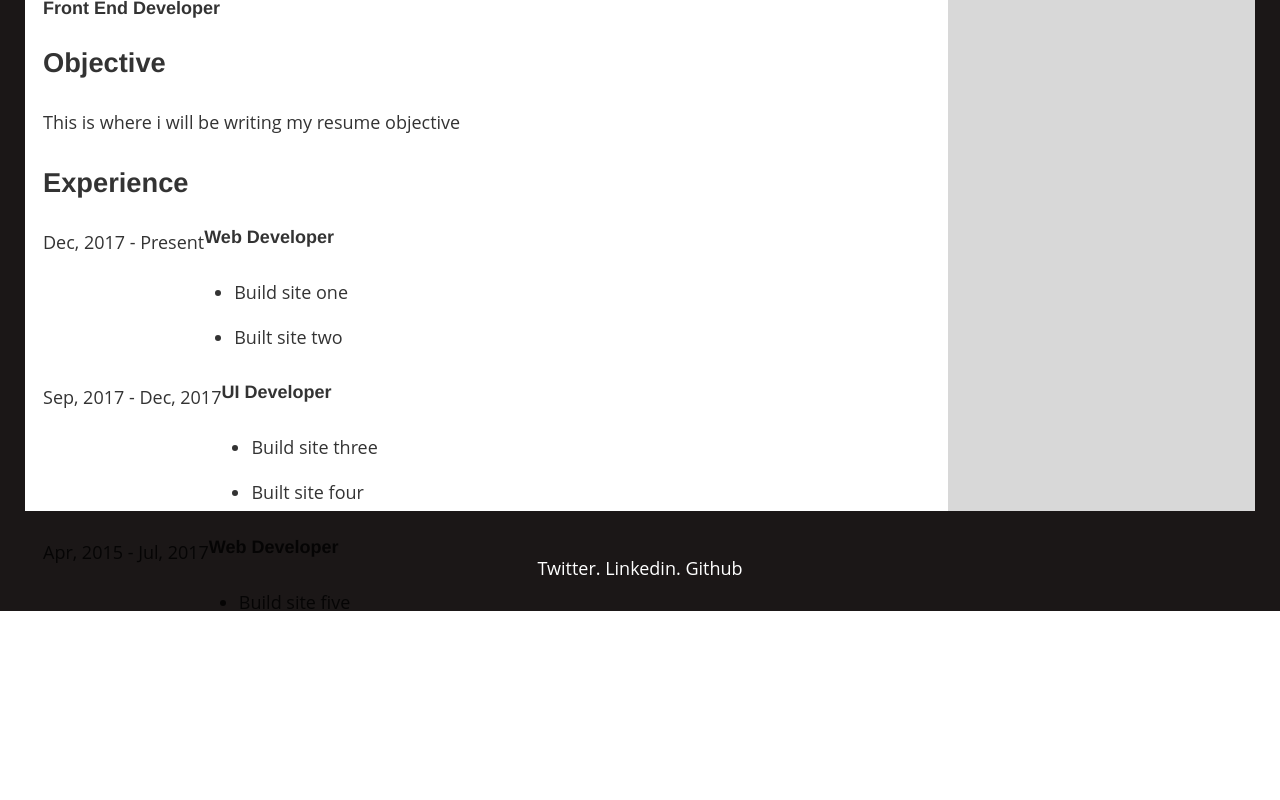
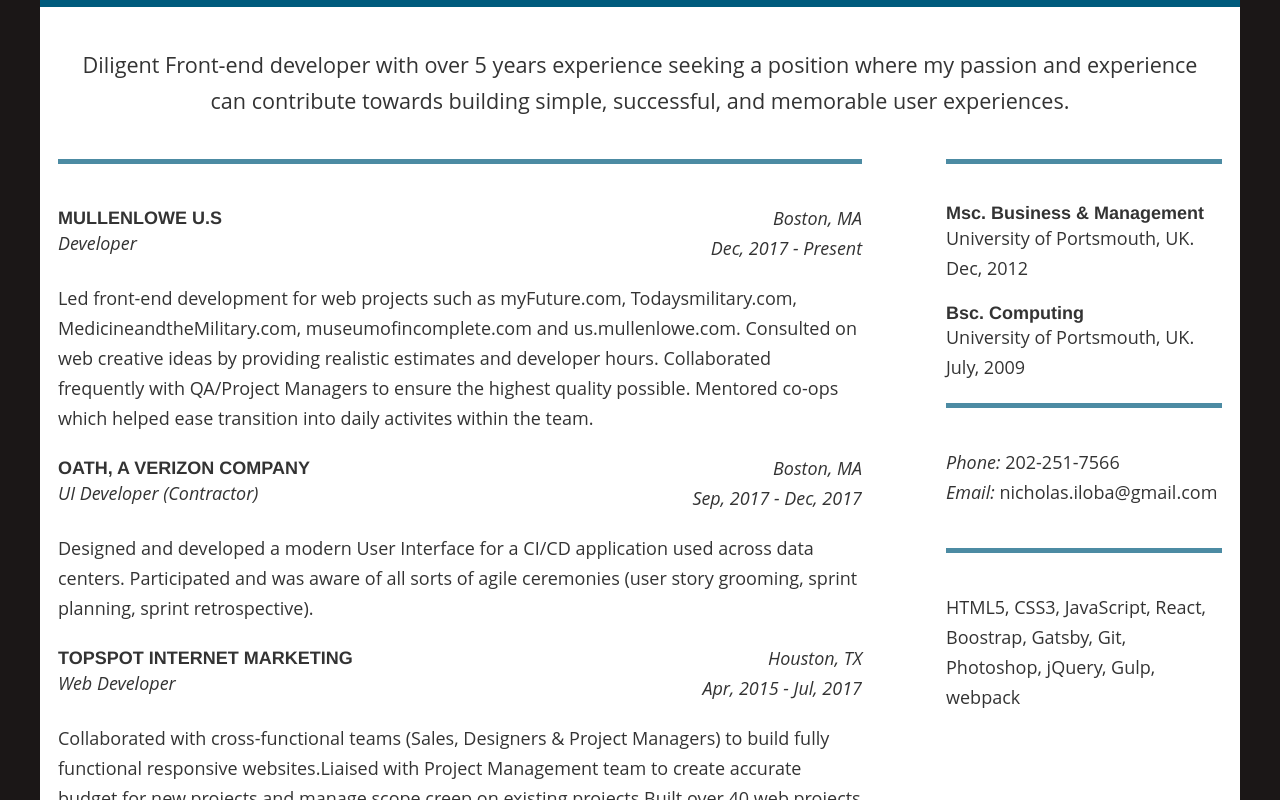
Before and after one commit to nini3008/nicholasiloba, a Gatsby site in the folder basic/: page /resume in a window 1280 px wide. Shown: the part 189-989 px from the top of the page. Before the commit the page ends 800 px from the top, so only its background shows below. Built offline with nearby package versions, Linux system fonts and the light colour scheme; Gatsby itself is replaced by a stand-in of ours; some packages are replaced by stand-ins of ours.

Commit message:
updated resume

```diff
--- a/basic/src/components/footer.js
+++ b/basic/src/components/footer.js
@@ -5,7 +5,7 @@
 const Navigation = () => {
   return (
     <div className={style.footer}>
-      <p>Twitter. Linkedin. Github</p>
+      <p>Linkedin. Github</p>
     </div>
   )
 }
--- a/basic/src/components/navigation.js
+++ b/basic/src/components/navigation.js
@@ -7,7 +7,9 @@
     <div className={style.navigation}>
       <div className={style.logo}>
         <h2>
-          <Link to="/">N</Link>
+          <Link to="/">
+            <span>NickIloba</span>
+          </Link>
         </h2>
       </div>
       <nav>
--- a/basic/src/components/resume.js
+++ b/basic/src/components/resume.js
@@ -20,11 +20,14 @@
                   Address
                   email
                   phone
+                  linkedin
                 }
                 Experience {
                   duties
                   jobTitle
                   year
+                  company
+                  city
                 }
                 Education {
                   degree
@@ -40,42 +43,33 @@
         <>
           {data.allDataJson.edges.map((data, id) => (
             <div key={1} className={style.resume_section}>
+              <div className={style.name_wrapper}>
+                <span>{data.node.description[0].name}</span>
+                <span>{data.node.description[0].jobTitle}</span>
+              </div>
+              <div className={style.objective}>
+                <p>{data.node.description[0].objective}</p>
+              </div>
               <div className={style.resume_wrapper}>
                 <div className={style.leftSide_resume}>
-                  <h1>{data.node.description[0].name}</h1>
-                  <h4>{data.node.description[0].jobTitle}</h4>
-                  <div className={style.objective}>
-                    <h2>Objective</h2>
-                    <p>{data.node.description[0].objective}</p>
-                  </div>
-
                   <div className={style.experienceWrapper}>
-                    <h2>Experience</h2>
                     {data.node.Experience.map((data, id) => {
                       return (
                         <div className={style.experience_list} key={id}>
-                          <span className={style.list_year}>{data.year}</span>
                           <div className={style.list_detail}>
-                            <h4>{data.jobTitle}</h4>
-                            <ul>
-                              {data.duties.map((duty, id) => {
-                                return <li key={id}>{duty}</li>
-                              })}
-                            </ul>
-                          </div>
-                        </div>
-                      )
-                    })}
-                  </div>
-                  <div className={style.educationWrapper}>
-                    <h2>Education</h2>
-                    {data.node.Education.map((data, id) => {
-                      return (
-                        <div className={style.education_list} key={id}>
-                          <span className={style.list_year}>{data.year}</span>
-                          <div className={style.list_detail}>
-                            <h4>{data.school}</h4>
-                            <p>{data.degree}</p>
+                            <div className={style.top_details}>
+                              <div className={style.list_company_name}>
+                                <h4>{data.company}</h4>
+                                <p>{data.jobTitle}</p>
+                              </div>
+                              <div className={style.list_city_name}>
+                                <p className={style.list_city}>{data.city}</p>
+                                <p className={style.list_year}>{data.year}</p>
+                              </div>
+                            </div>
+                            {data.duties.map((duty, id) => {
+                              return <p key={id}>{duty}</p>
+                            })}
                           </div>
                         </div>
                       )
@@ -83,7 +77,33 @@
                   </div>
                 </div>
                 <div className={style.rightSide_resume}>
-                  <h2>Personal Info</h2>
+                  <div className={(style.educationWrapper, style.blueBar)}>
+                    {data.node.Education.map((data, id) => {
+                      return (
+                        <div className={style.education_list} key={id}>
+                          <div className={style.list_detail}>
+                            <h4>{data.degree}</h4>
+                            <p>
+                              {data.school}. {data.year}
+                            </p>
+                          </div>
+                        </div>
+                      )
+                    })}
+                  </div>
+                  <div className={`${style.personalWrapper} ${style.blueBar}`}>
+                    <p>
+                      <em>Phone:</em> {data.node.Personal[0].phone}
+                    </p>
+                    <p>
+                      <em>Email:</em> {data.node.Personal[0].email}
+                    </p>
+                  </div>
+                  <div className={(style.skillsWrapper, style.blueBar)}>
+                    {data.node.skills.map((list, id) => {
+                      return <p key={id}>{list}</p>
+                    })}
+                  </div>
                 </div>
               </div>
             </div>
--- a/basic/src/components/resume.module.scss
+++ b/basic/src/components/resume.module.scss
@@ -1,36 +1,132 @@
 .resume_section {
-  height: 100vh;
+  height: 100%;
   vertical-align: middle;
   display: flex;
   justify-content: center;
   flex-direction: column;
+  max-width: 1200px;
+  margin: 0 auto;
+  padding: 100px 0;
+}
+
+h1,
+p,
+h2,
+h3,
+h4,
+h5 {
+  margin: 0;
+}
+
+ul,
+li {
+  margin-bottom: 0;
+  margin-left: 0;
+}
+li {
+  list-style: none;
 }
 
 .resume_wrapper {
   background: white;
-  height: calc(100% - 200px);
-  width: calc(100% - 50px);
+  height: calc(100% - 300px);
+  width: 100%;
   margin: 0 auto;
   display: flex;
 }
 
 .experience_list {
-  display: flex;
+  //display: flex;
   width: 100%;
+  margin-bottom: 20px;
 }
 
 .leftSide_resume {
-  width: 75%;
-  padding: 1rem;
+  width: 70%;
+  margin-right: 4%;
+  padding: 0rem 1rem 1rem;
 }
 .rightSide_resume {
-  width: 25%;
-  background-color: #d8d8d8;
-  padding: 1rem;
+  width: 26%;
+  padding: 0 1rem 1rem;
+}
+.name_wrapper {
+  background: #005b7d;
+  padding: 2rem 1rem 1rem;
+  color: white;
+  margin: 0 auto;
+  width: 100%;
+  font-size: 1.4rem;
+}
+.objective {
+  p {
+    font-size: 1.2rem;
+    padding: 40px;
+    background: #ffffff;
+    text-align: center;
+  }
+}
+.list_year {
+  font-style: italic;
+}
+.list_detail {
+  width: 100%;
+}
+.experienceWrapper {
+  border-top: 5px solid #005b7cb3;
+  padding-top: 40px;
+  h2 {
+    margin: 20px 0;
+    font-size: 1.2rem;
+  }
+}
+.top_details {
+  display: flex;
+  justify-content: space-between;
+  width: 100%;
+  align-items: center;
+  margin-bottom: 20px;
+}
+.list_company_name {
+  display: flex;
+  flex-direction: column;
+  width: 50%;
+  h4 {
+    text-transform: uppercase;
+  }
+  p {
+    font-style: italic;
+  }
 }
 
-.experienceWrapper {
+.list_city_name {
+  display: flex;
+  flex-direction: column;
+  width: 50%;
+  text-align: right;
+  p {
+    font-style: italic;
+  }
 }
 
-.list_detail {
+.educationWrapper {
+  h2 {
+    margin: 20px 0;
+    font-size: 1.2rem;
+  }
 }
+
+.education_list {
+  display: flex;
+  width: 100%;
+  margin-bottom: 20px;
+}
+
+.personalWrapper {
+  padding-bottom: 40px;
+}
+
+.blueBar {
+  border-top: 5px solid #005b7cb3;
+  padding-top: 40px;
+}
--- a/basic/src/components/welcome.js
+++ b/basic/src/components/welcome.js
@@ -26,8 +26,10 @@
           <>
             {data.allDataJson.edges.map((data, id) => (
               <div key={1} className={style.home_page}>
-                <div className={style.leftSide}></div>
-                <div className={style.rightSide}>
+                <div className={style.top}>
+                  <div className={style.avatar}></div>
+                </div>
+                <div className={style.bottom}>
                   <h1>{data.node.description[0].welcometext}</h1>
                   <h1>{data.node.description[0].midText}</h1>
                   <p>{data.node.description[0].lowText}</p>
--- a/basic/src/components/welcome.module.scss
+++ b/basic/src/components/welcome.module.scss
@@ -1,8 +1,10 @@
 .home_page {
   display: flex;
   width: 100%;
-  height: 100%;
+  height: 50%;
+  margin-top: 200px;
   align-items: center;
+  flex-direction: column;
 }
 
 .home_section {
@@ -10,19 +12,26 @@
   vertical-align: middle;
   display: flex;
   justify-content: center;
-  flex-direction: column;
 }
 
-.leftSide {
-  min-height: 500px;
+.top {
+  min-height: 300px;
   display: block;
-  width: 50%;
+  width: 100%;
 }
 
-.rightSide {
-  min-height: 500px;
+.avatar {
+  background: grey;
+  height: 300px;
+  width: 300px;
+  margin: 0 auto;
+  border-radius: 100%;
+}
+
+.bottom {
+  min-height: 300px;
   display: flex;
-  width: 50%;
+  width: 100%;
   flex-direction: column;
   justify-content: center;
   position: relative;
@@ -54,17 +63,20 @@
     position: relative;
     z-index: 1;
     padding: 0;
+    margin: 0;
+    text-align: center;
   }
   a {
-    background: #ff710094;
+    background: #005b7d;
     color: white;
     text-align: center;
     width: 200px;
     padding: 15px;
     text-decoration: none;
     text-transform: capitalize;
-    margin-left: 15%;
+    //margin-left: 15%;
     position: relative;
     top: 50px;
+    margin: 0 auto;
   }
 }
--- a/basic/src/components/work.module.scss
+++ b/basic/src/components/work.module.scss
@@ -1,16 +1,18 @@
 .work_section {
-  height: 100%;
+  height: 100vh;
   width: 100%;
 }
 
 .projectWrapper {
   display: flex;
-  width: 100%;
+  width: 90%;
   height: 50%;
   flex-wrap: wrap;
   justify-content: space-evenly;
   position: absolute;
   top: 25%;
+  margin-left: -45%;
+  left: 50%;
 }
 .header_text {
   text-align: center;
--- a/basic/src/data/resume.json
+++ b/basic/src/data/resume.json
@@ -2,46 +2,79 @@
   "title": "Resume Page",
   "description": [
     {
-      "name": "Nicholas Iloba",
+      "name": "Nicholas Iloba - ",
       "jobTitle": "Front End Developer",
-      "objective": "This is where i will be writing my resume objective"
+      "objective": "Diligent Front-end developer with over 5 years experience seeking a position where my passion and experience can contribute towards building simple, successful, and memorable user experiences."
     }
   ],
   "Experience": [
     {
-      "jobTitle": "Web Developer",
+      "jobTitle": "Developer",
+      "company": "MullenLowe U.S",
+      "city": "Boston, MA",
       "year": "Dec, 2017 - Present",
-      "duties": ["Build site one", "Built site two"]
+      "duties": [
+        "Led front-end development for web projects such as myFuture.com, Todaysmilitary.com, MedicineandtheMilitary.com, museumofincomplete.com and us.mullenlowe.com. Consulted on web creative ideas by providing realistic estimates and developer hours. Collaborated frequently with QA/Project Managers to ensure the highest quality possible. Mentored co-ops which helped ease transition into daily activites within the team."
+      ]
     },
     {
-      "jobTitle": "UI Developer",
+      "jobTitle": "UI Developer (Contractor)",
+      "company": "Oath, A Verizon Company",
+      "city": "Boston, MA",
       "year": "Sep, 2017 - Dec, 2017",
-      "duties": ["Build site three", "Built site four"]
+      "duties": [
+        "Designed and developed a modern User Interface for a CI/CD application used across data centers. Participated and was aware of all sorts of agile ceremonies (user story grooming, sprint planning, sprint retrospective)."
+      ]
     },
     {
       "jobTitle": "Web Developer",
+      "company": "TopSpot Internet Marketing",
+      "city": "Houston, TX",
       "year": "Apr, 2015 - Jul, 2017",
-      "duties": ["Build site five", "Built site six"]
+      "duties": [
+        "Collaborated with cross-functional teams (Sales, Designers & Project Managers) to build fully functional responsive websites.Liaised with Project Management team to create accurate budget for new projects and manage scope creep on existing projects.Built over 40 web projects including features such as photo galleries, forms, custom mobile menus, interactive web pages, and interactive google maps.Tested front-end code in multiple browsers to ensure cross-browser compatibility.Performed website deployments from staging environment to production"
+      ]
+    },
+    {
+      "jobTitle": "Front-End Developer/Designer",
+      "company": "87Concepts",
+      "city": "Lagos, Nigeria",
+      "year": "Apr, 2013 - Apr, 2015",
+      "duties": [
+        "Designed, developed and Managed reviewnaija, projectaidfoundation and orangegroup web projects. Used quick sketches and wireframes to sell interface and information architecture decisions to potential clients. Designed flyers, logos, posters, and other material as needed."
+      ]
     }
   ],
   "Education": [
     {
       "school": "University of Portsmouth, UK",
-      "year": "2013",
+      "year": "Dec, 2012",
       "degree": "Msc. Business & Management "
     },
     {
       "school": "University of Portsmouth, UK",
-      "year": "2009",
-      "degree": "Bsc. Computing "
+      "year": "July, 2009",
+      "degree": "Bsc. Computing"
     }
   ],
   "Personal": [
     {
       "Address": "28 iriving street, Cambridge, MA, 02138",
       "phone": "202-251-7566",
-      "email": "nicholas.iloba@gmail.com"
+      "email": "nicholas.iloba@gmail.com",
+      "linkedin": "//www.linkedin.com/in/nicholas-iloba-38241652/"
     }
   ],
-  "skills": ["HTML", "JavaScript", "CSS", "React", "Gatsby", "Github"]
+  "skillActions": [
+    {
+      "items": [
+        "Implement websites, landing pages, and applications from concept through deployment, with a responsive, mobile-first approach",
+        "Maintaining, optimizing, troubleshooting, and improving websites",
+        "Work closely with other team members on the development team"
+      ]
+    }
+  ],
+  "skills": [
+    "HTML5, CSS3, JavaScript, React, Boostrap, Gatsby, Git, Photoshop, jQuery, Gulp, webpack"
+  ]
 }
--- a/basic/src/styles/global.scss
+++ b/basic/src/styles/global.scss
@@ -2,7 +2,8 @@
 
 .container {
   position: relative;
-  height: 100vh;
-  overflow: hidden;
+  height: 100%;
+  //   height: 100vh;
+  //   overflow: hidden;
   background: #1b1717;
 }
```
Also changed, not shown: basic/src/components/navigation.module.scss (+8 -1 lines).
